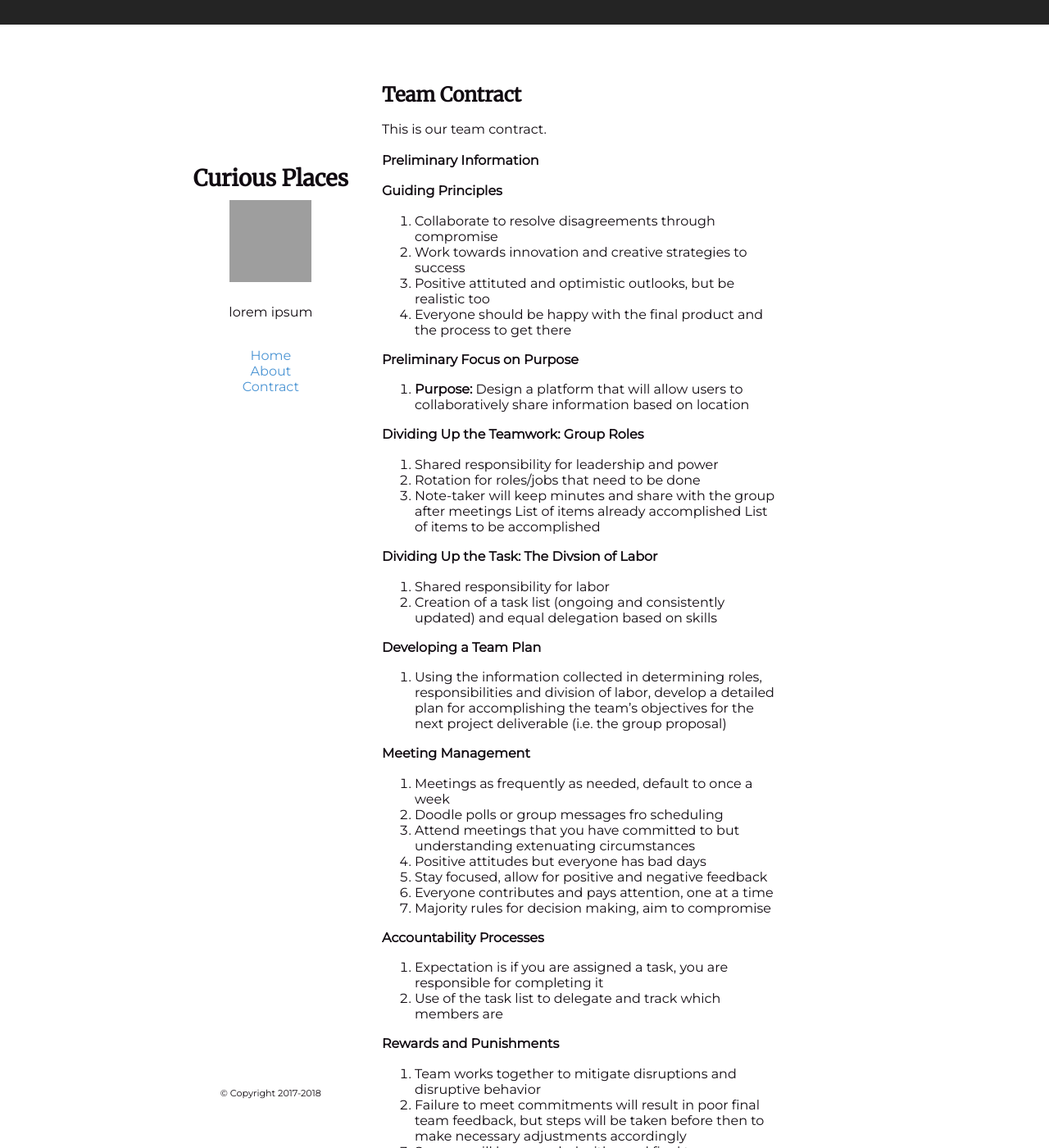
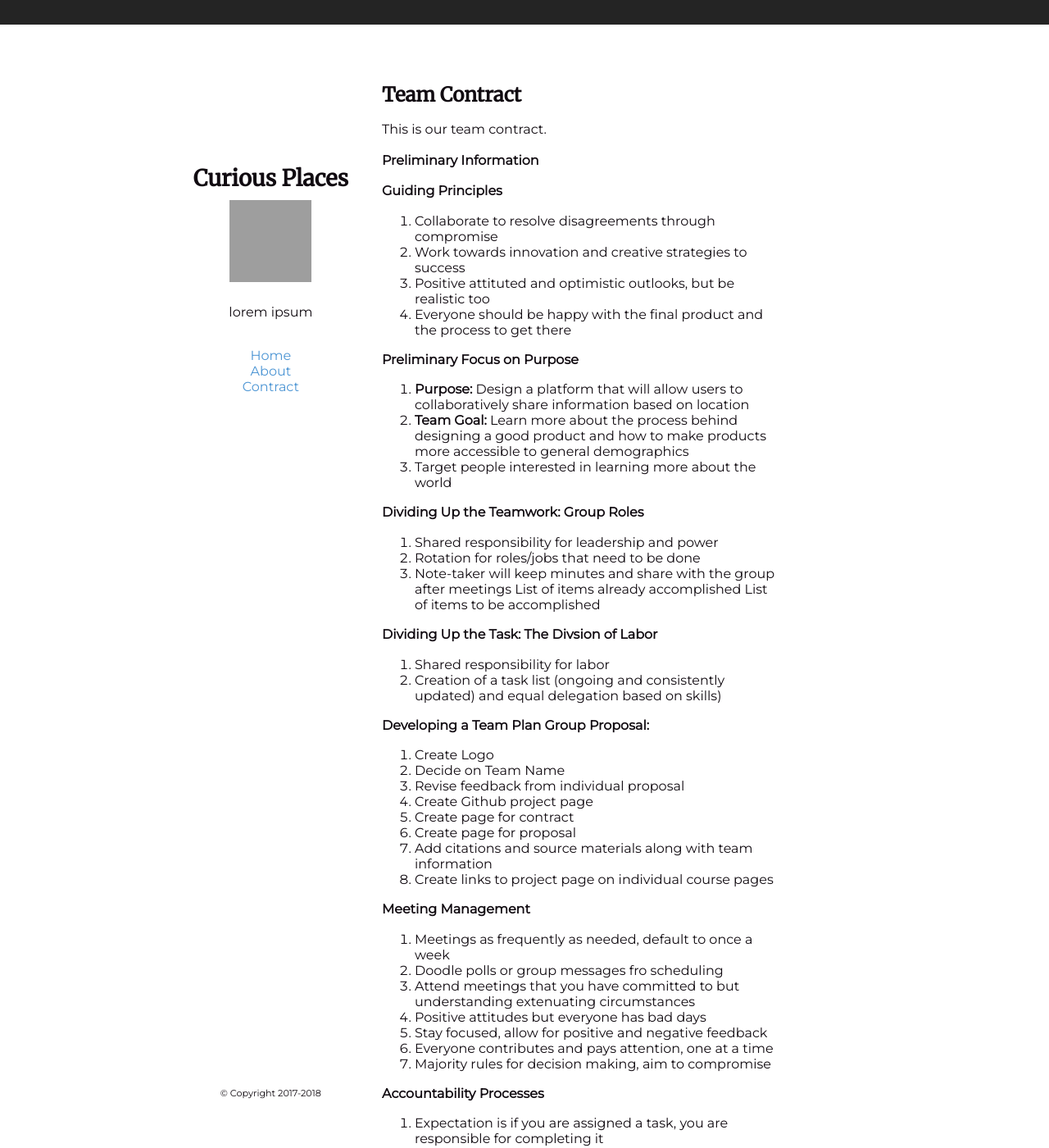
Before and after one commit to lester-lee/curious-places, a Jekyll site: the page built from contract.md, in a window 1280 px wide and 1400 px high. Shown: the whole window at 82% size. Built offline with Jekyll 4.4.1, drawn with Linux system fonts in a browser that asks for light colours; grey boxes are pictures that could not be loaded.

Commit message:
Update contract.md

```diff
--- a/contract.md
+++ b/contract.md
@@ -15,6 +15,8 @@ This is our team contract.
 
 **Preliminary Focus on Purpose**
 1. **Purpose:** Design a platform that will allow users to collaboratively share information based on location
+2. **Team Goal:** Learn more about the process behind designing a good product and how to make products more accessible to general demographics
+3. Target people interested in learning more about the world
 
 **Dividing Up the Teamwork: Group Roles**
   1. Shared responsibility for leadership and power
@@ -26,11 +28,19 @@ This is our team contract.
 
 **Dividing Up the Task: The Divsion of Labor**
  1. Shared responsibility for labor
- 2. Creation of a task list (ongoing and consistently updated) and equal delegation based on skills
+ 2. Creation of a task list (ongoing and consistently updated) and equal delegation based on skills)
 
 
 **Developing a Team Plan**
- 1. Using the information collected in determining roles, responsibilities and division of labor, develop a detailed plan for accomplishing the team's objectives for the next project deliverable (i.e. the group proposal)
+  **Group Proposal:**
+  1. Create Logo
+  2. Decide on Team Name
+  3. Revise feedback from individual proposal
+  4. Create Github project page
+  5. Create page for contract
+  6. Create page for proposal
+  7. Add citations and source materials along with team information
+  8. Create links to project page on individual course pages
 
 **Meeting Management**
  1. Meetings as frequently as needed, default to once a week
```
